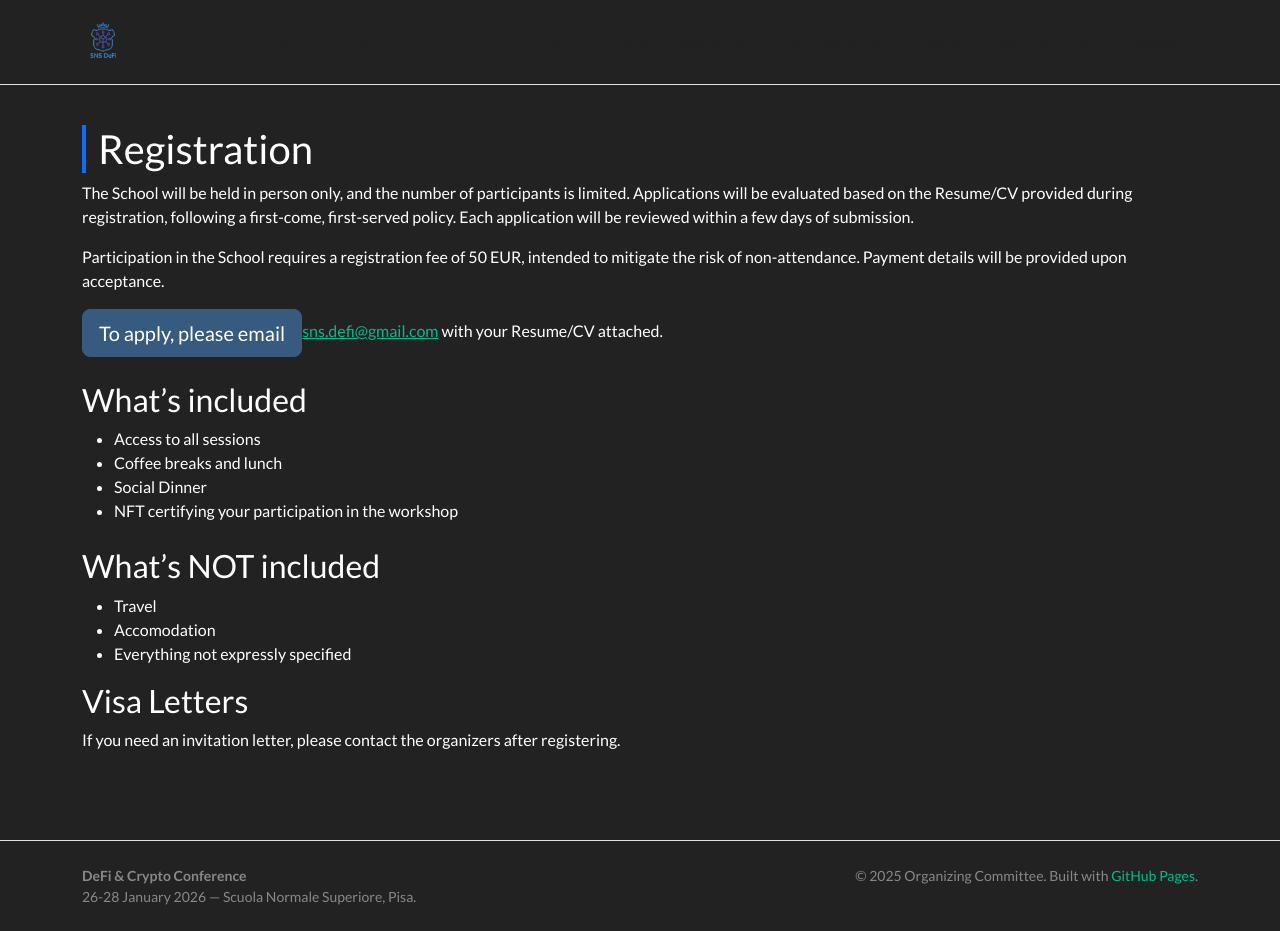
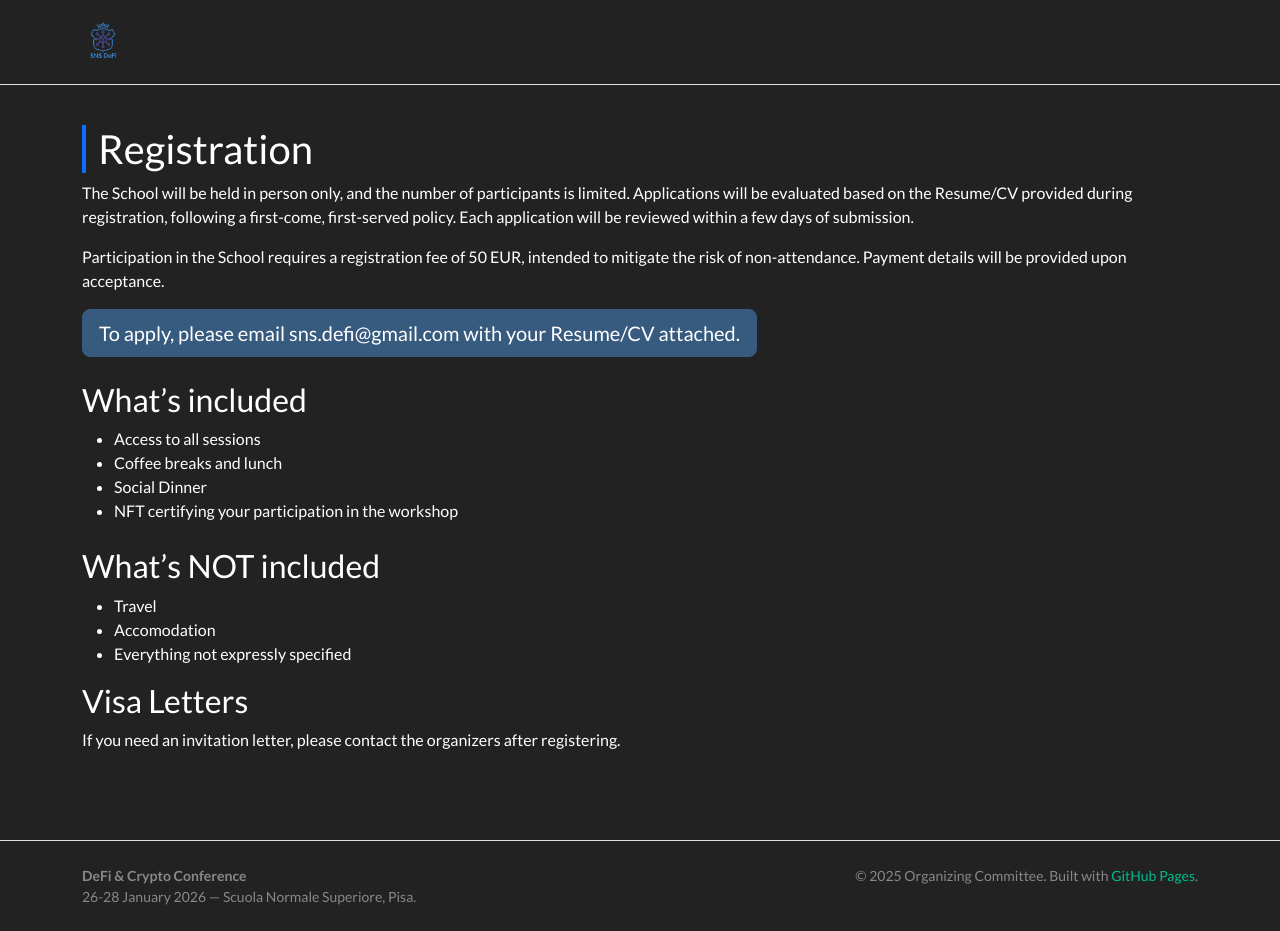
Before and after one commit to sns-defi/sns-defi.github.io, a Jekyll site: the page built from registration.md, in a window 1280 px wide and 931 px high. Built offline with Jekyll 4.4.1, drawn with Linux system fonts in a browser that asks for light colours; nearby versions of some CDN libraries; part of the change alters nothing that is shown.

Commit message:
Remove email link formatting in application instructions

```diff
--- a/registration.md
+++ b/registration.md
@@ -10,7 +10,7 @@ permalink: /registration/
 
 <p>Participation in the School requires a registration fee of 50 EUR, intended to mitigate the risk of non-attendance. Payment details will be provided upon acceptance.</p>
 
-<a class="btn btn-primary btn-lg" href="#" role="button">To apply, please email <a href="mailto:sns.defi@gmail.com">sns.defi@gmail.com</a> with your Resume/CV attached.</a>
+<a class="btn btn-primary btn-lg" href="#" role="button">To apply, please email sns.defi@gmail.com with your Resume/CV attached.</a>
 
 <h3 class="mt-4">What’s included</h3>
 <ul>
```
